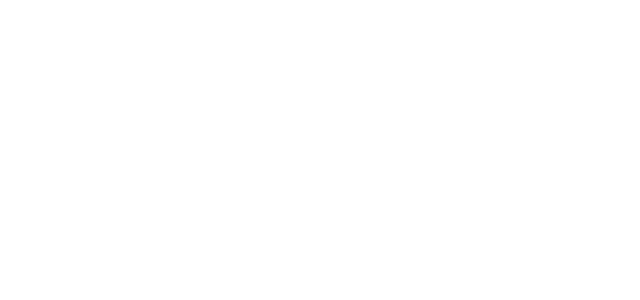
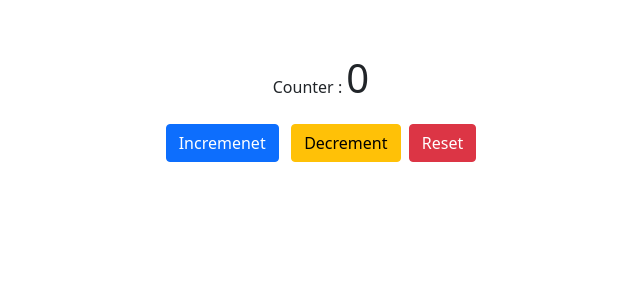
Before and after one commit to tejasv-tagline/Ngrx-demo, an Angular app: page / in a window 1280 px wide. Shown: the top 300 px of the page, without its empty margins (319-959 px from the left). Built offline with nearby package versions, Linux system fonts and the light colour scheme.

Commit message:
Counter method add with @input & @output

```diff
--- a/src/app/app.component.html
+++ b/src/app/app.component.html
@@ -1 +1,6 @@
-<router-outlet></router-outlet>
+<div class="container mt-5">
+  <div class="row text-center">
+    <app-counter></app-counter>
+  </div>
+</div>
+<!-- <router-outlet></router-outlet> -->
--- a/src/app/counter/counter-buttons/counter-buttons.component.html
+++ b/src/app/counter/counter-buttons/counter-buttons.component.html
@@ -1 +1,4 @@
-<p>counter-buttons works!</p>
+
+<button class="btn btn-primary" (click)="onIncrement()">Incremenet</button> &nbsp;
+<button class="btn btn-warning" (click)="onDecrement()">Decrement</button>&nbsp;
+<button class="btn btn-danger" (click)="onReset()">Reset</button>
--- a/src/app/counter/counter-buttons/counter-buttons.component.ts
+++ b/src/app/counter/counter-buttons/counter-buttons.component.ts
@@ -1,4 +1,4 @@
-import { Component, OnInit } from '@angular/core';
+import { Component, EventEmitter, OnInit, Output } from '@angular/core';
 
 @Component({
   selector: 'app-counter-buttons',
@@ -7,9 +7,23 @@
 })
 export class CounterButtonsComponent implements OnInit {
 
+  @Output() increment = new EventEmitter<void>();
+  @Output() decrement = new EventEmitter<void>();
+  @Output() reset = new EventEmitter<void>();
   constructor() { }
 
   ngOnInit(): void {
   }
 
+  public onIncrement(): void {
+    this.increment.emit();
+  }
+  public onDecrement(): void {
+    this.decrement.emit();
+
+  }
+  public onReset(): void {
+    this.reset.emit();
+
+  }
 }
--- a/src/app/counter/counter-output/counter-output.component.html
+++ b/src/app/counter/counter-output/counter-output.component.html
@@ -1 +1,4 @@
-<p>counter-output works!</p>
+<p>Counter : <span> <span class="big-text">
+    {{counter}}
+</span>
+</span> </p>
--- a/src/app/counter/counter-output/counter-output.component.scss
+++ b/src/app/counter/counter-output/counter-output.component.scss
@@ -0,0 +1,4 @@
+.big-text{
+    font-size: 40px;
+    font-weight: 400;
+}
--- a/src/app/counter/counter-output/counter-output.component.ts
+++ b/src/app/counter/counter-output/counter-output.component.ts
@@ -1,4 +1,4 @@
-import { Component, OnInit } from '@angular/core';
+import { Component, Input, OnInit } from '@angular/core';
 
 @Component({
   selector: 'app-counter-output',
@@ -7,6 +7,7 @@
 })
 export class CounterOutputComponent implements OnInit {
 
+  @Input() counter!:number;
   constructor() { }
 
   ngOnInit(): void {
--- a/src/app/counter/counter/counter.component.html
+++ b/src/app/counter/counter/counter.component.html
@@ -1 +1,14 @@
-<p>counter works!</p>
+<div class="container">
+    <div class="row">
+        <div class="col-md-12">
+            <app-counter-output [counter]="counter"></app-counter-output>
+        </div>
+        <div class="col-md-12">
+            <app-counter-buttons
+                (increment)="onIncrement()"
+                (decrement)="onDecrement()"
+                (reset)="onReset()"
+            ></app-counter-buttons>
+        </div>
+    </div>
+</div>
--- a/src/app/counter/counter/counter.component.ts
+++ b/src/app/counter/counter/counter.component.ts
@@ -7,9 +7,23 @@
 })
 export class CounterComponent implements OnInit {
 
+  public counter:number=0;
+
   constructor() { }
 
   ngOnInit(): void {
   }
 
+  public onIncrement():void{
+    this.counter++;
+  }
+
+  public onDecrement():void{
+    this.counter--;
+  }
+
+  public onReset():void{
+    this.counter=0;
+  }
+
 }
```
